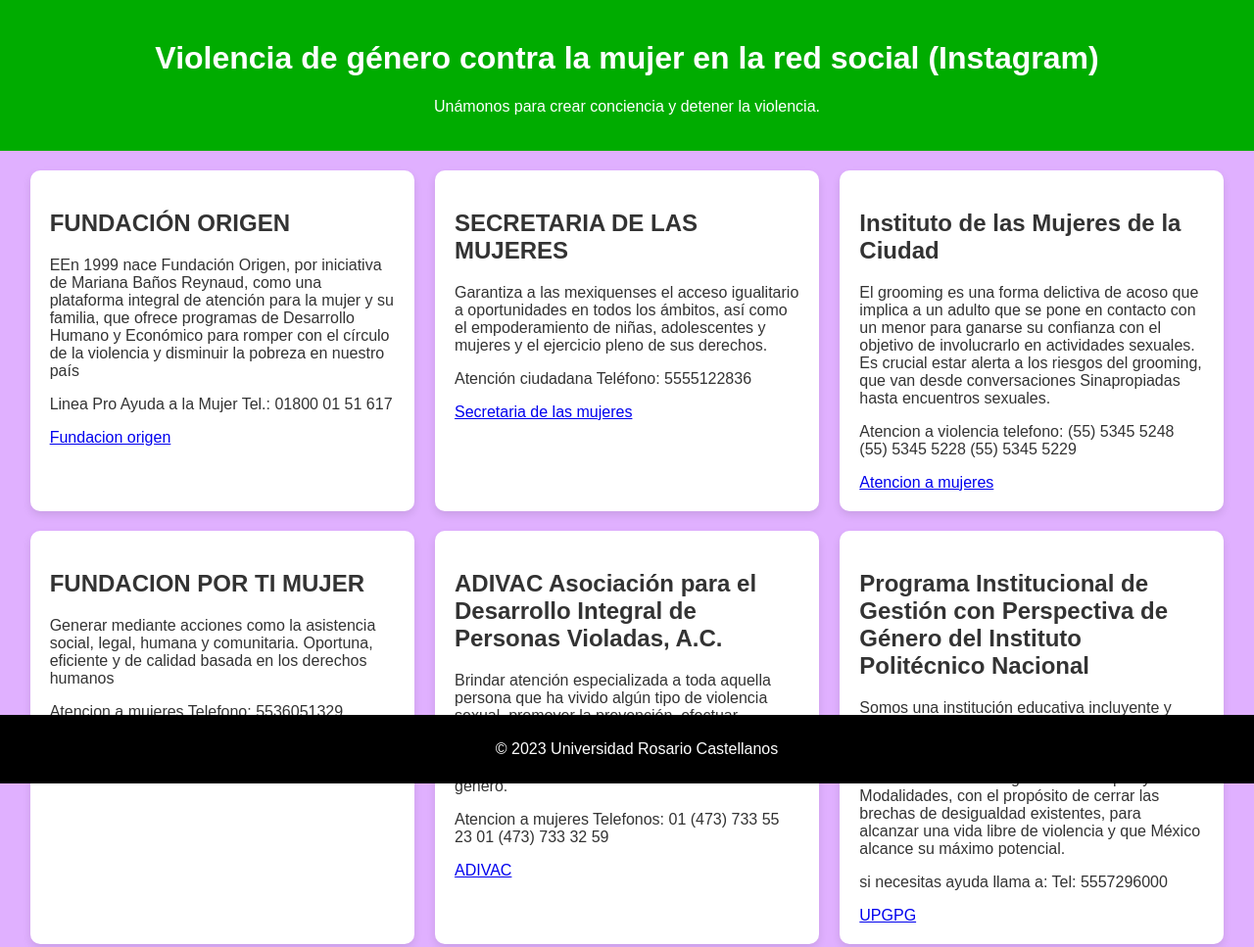
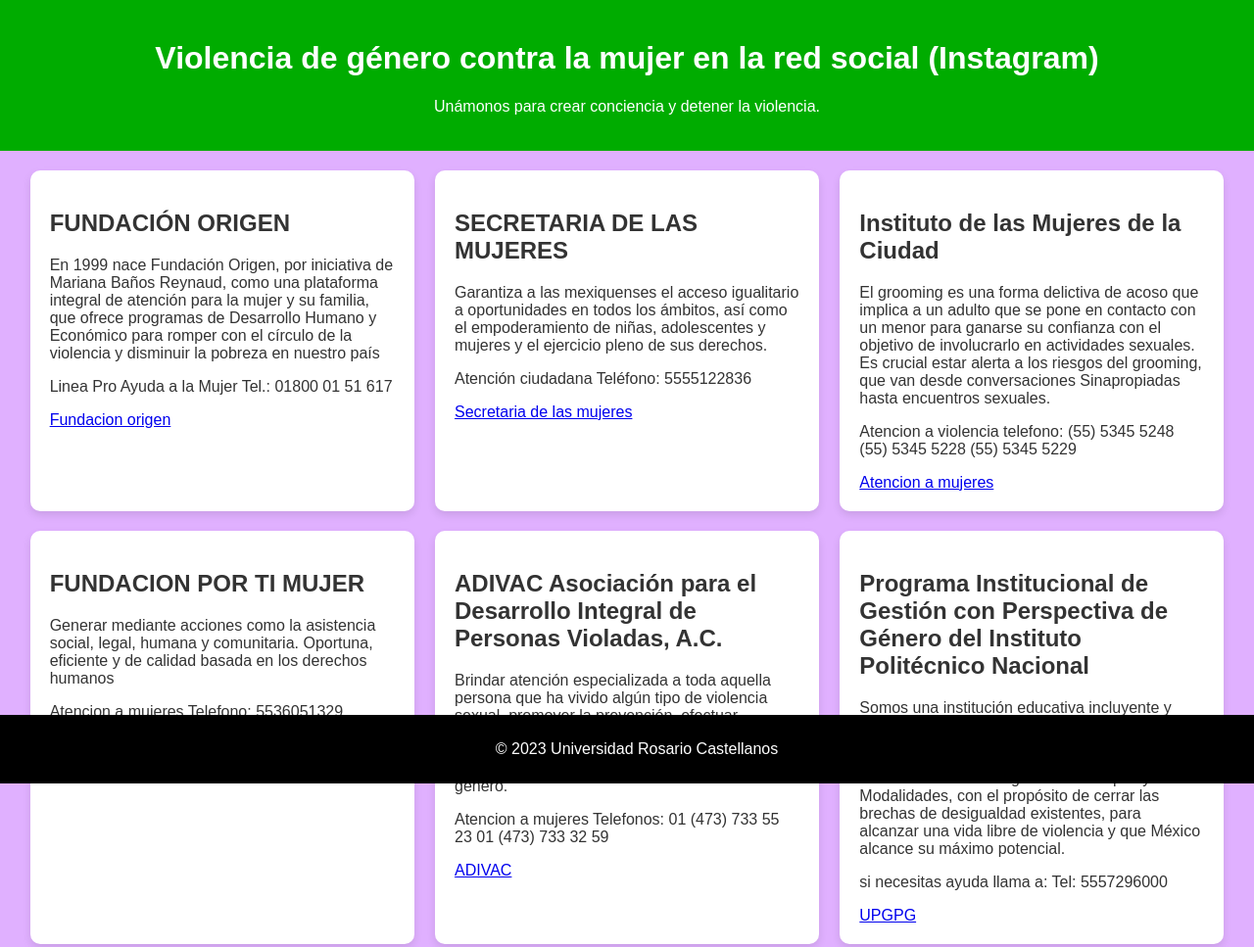
Before and after one commit to SirJoseph21/web, a plain HTML site: page index.html in a window 1280 px wide. Shown: the top 967 px of the page at 98% size. Drawn offline with Linux system fonts and the light colour scheme.

Commit message:
Update index.html

```diff
--- a/index.html
+++ b/index.html
@@ -19,7 +19,7 @@
         <!-- Información sobre Ciberbullying -->
         <article class="card">
             <h2>FUNDACIÓN ORIGEN </h2>
-            <p>EEn 1999 nace Fundación Origen, por iniciativa de Mariana Baños Reynaud, como una plataforma integral de atención para la mujer y su familia, que ofrece programas de Desarrollo Humano y Económico para romper con el círculo de la violencia y disminuir la pobreza en nuestro país</p>
+            <p>En 1999 nace Fundación Origen, por iniciativa de Mariana Baños Reynaud, como una plataforma integral de atención para la mujer y su familia, que ofrece programas de Desarrollo Humano y Económico para romper con el círculo de la violencia y disminuir la pobreza en nuestro país</p>
             <p>Linea Pro Ayuda a la Mujer Tel.: 01800 01 51 617</p>
             <a href="https://origenac.org/">Fundacion origen</a>
         </article>
```
